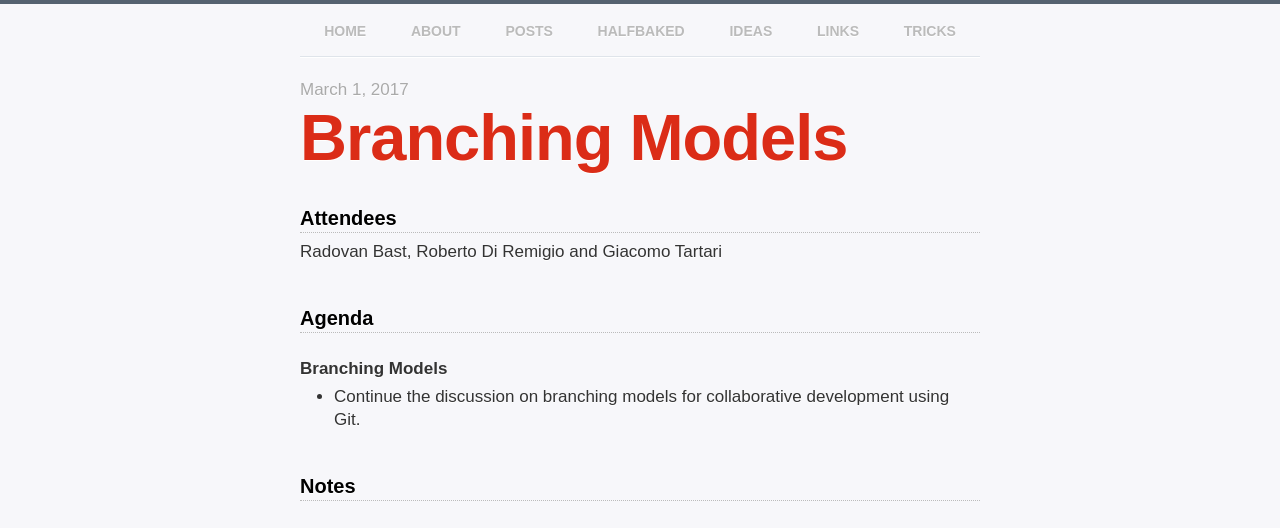
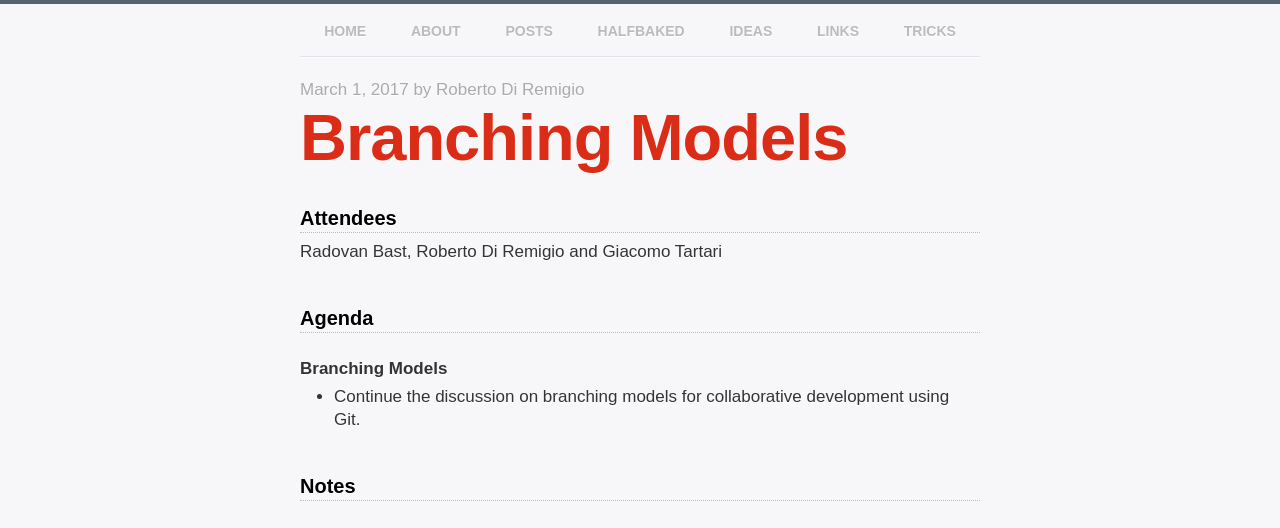
Before and after one commit to dev-cafe/blog, a Jekyll site: the page built from _posts/2017-03-01-branching-models.md, in a window 1280 px wide, cut to the strip 0-528 px from the top of the page. Built offline with Jekyll 4.4.1, drawn with Linux system fonts in a browser that asks for light colours.

Commit message:
add author name to post

```diff
--- a/_layouts/post.html
+++ b/_layouts/post.html
@@ -1,7 +1,7 @@
 ---
 layout: default
 ---
-<p class="date">{{ page.date | date: "%B %e, %Y" }}</p>
+<p class="date">{{ page.date | date: "%B %e, %Y" }} by {{ page.author }}</p>
 <h1 class="words">{{ page.title }}</h1>
 {{ content }}
 
```
